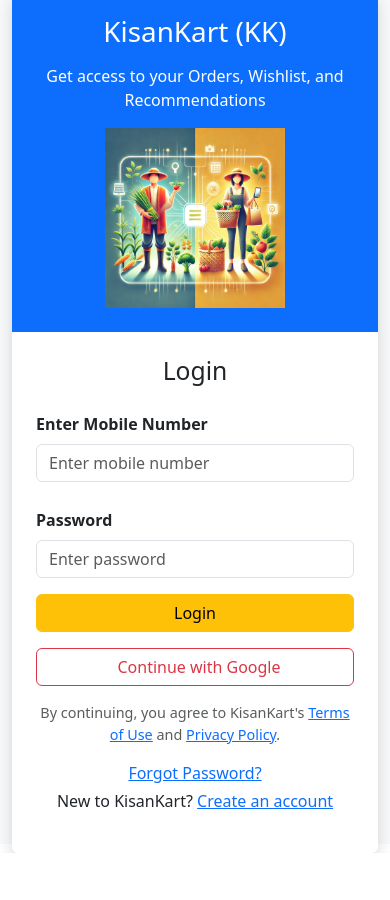
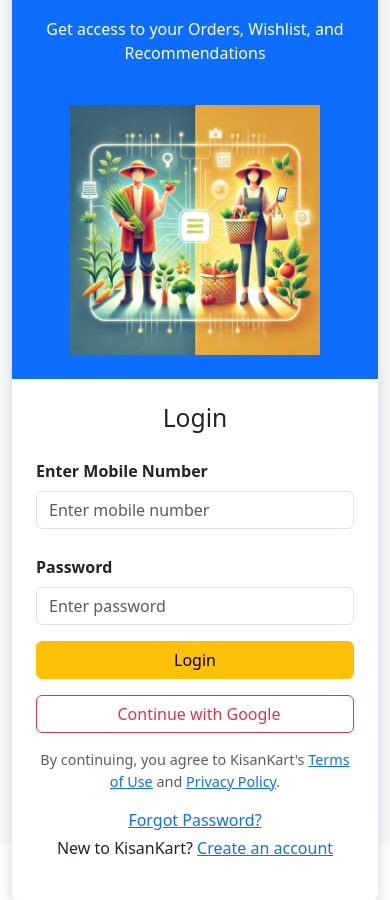
Before and after one commit to cvensingh/e-comm-react-and-springboot-, a React (Create React App) app in the folder frontend/: page /Login in a window 390 px wide. Before the commit the page ends 853 px from the top, so only its background shows below. Built offline with nearby package versions, Linux system fonts and the light colour scheme.

Commit message:
Update Login.js make fully responsive

```diff
--- a/frontend/src/Login.js
+++ b/frontend/src/Login.js
@@ -31,16 +31,27 @@ export default function Login() {
     }
   };
 
- return (
+
+  return (
     <div className="container vh-100 d-flex align-items-center justify-content-center bg-light">
       <div className="row shadow rounded bg-white w-100" style={{ maxWidth: 800 }}>
         {/* Left Section */}
         <div className="col-12 col-md-6 bg-primary text-white p-4 d-flex flex-column justify-content-center align-items-center">
           <h1 className="mb-3 text-center">KisanKart (KK)</h1>
           <p className="text-center">Get access to your Orders, Wishlist, and Recommendations</p>
-          <div className="mt-auto w-100 d-flex justify-content-center">
-            <img src="./images/farmer-consumer.webp" alt="Illustration" className="img-fluid" style={{ maxHeight: 180 }} />
-          </div>
+          <div className="w-100 d-flex justify-content-center align-items-center mt-4">
+  <img
+    src="./images/farmer-consumer.webp"
+    alt="Illustration"
+    className="img-fluid"
+    style={{
+      maxHeight: '250px',
+      width: '100%',
+      objectFit: 'contain'
+    }}
+  />
+</div>
+
         </div>
 
         {/* Right Section */}
@@ -99,4 +110,5 @@ export default function Login() {
       </div>
     </div>
   );
+
 }
```
